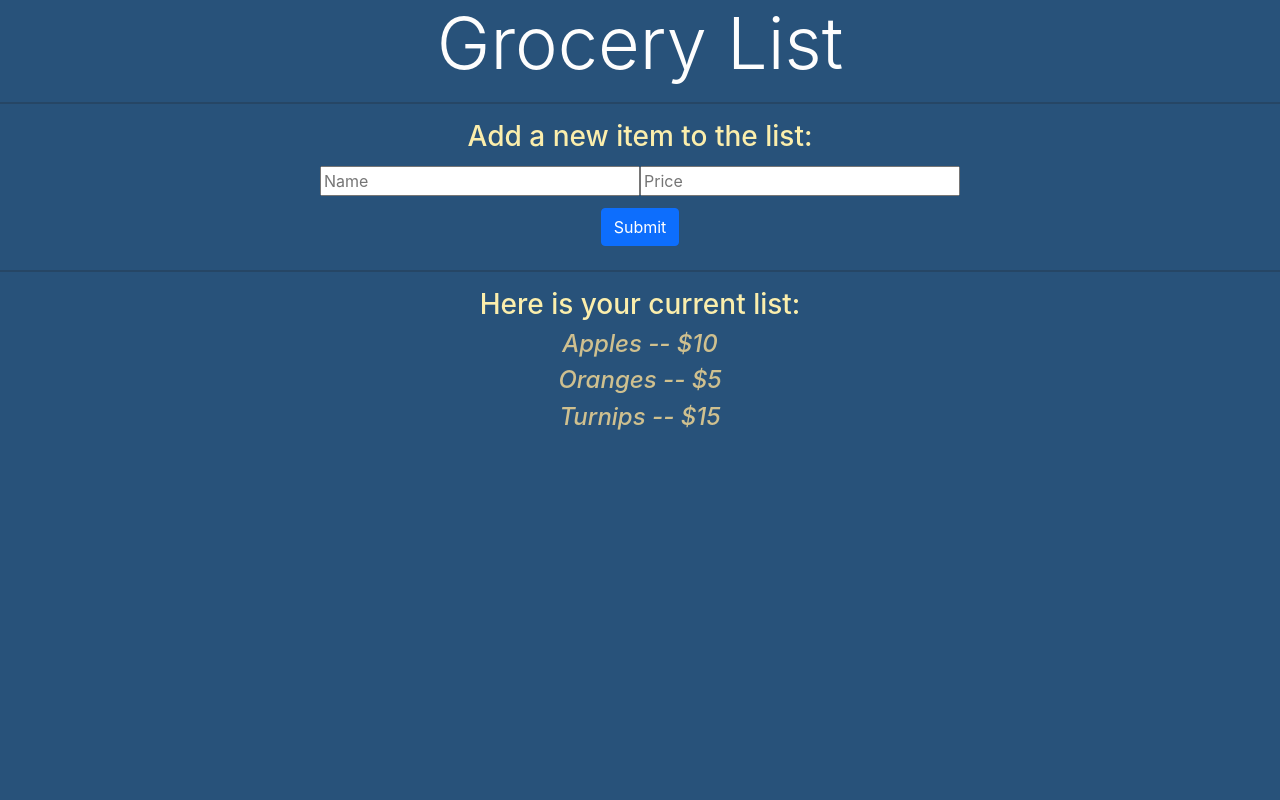
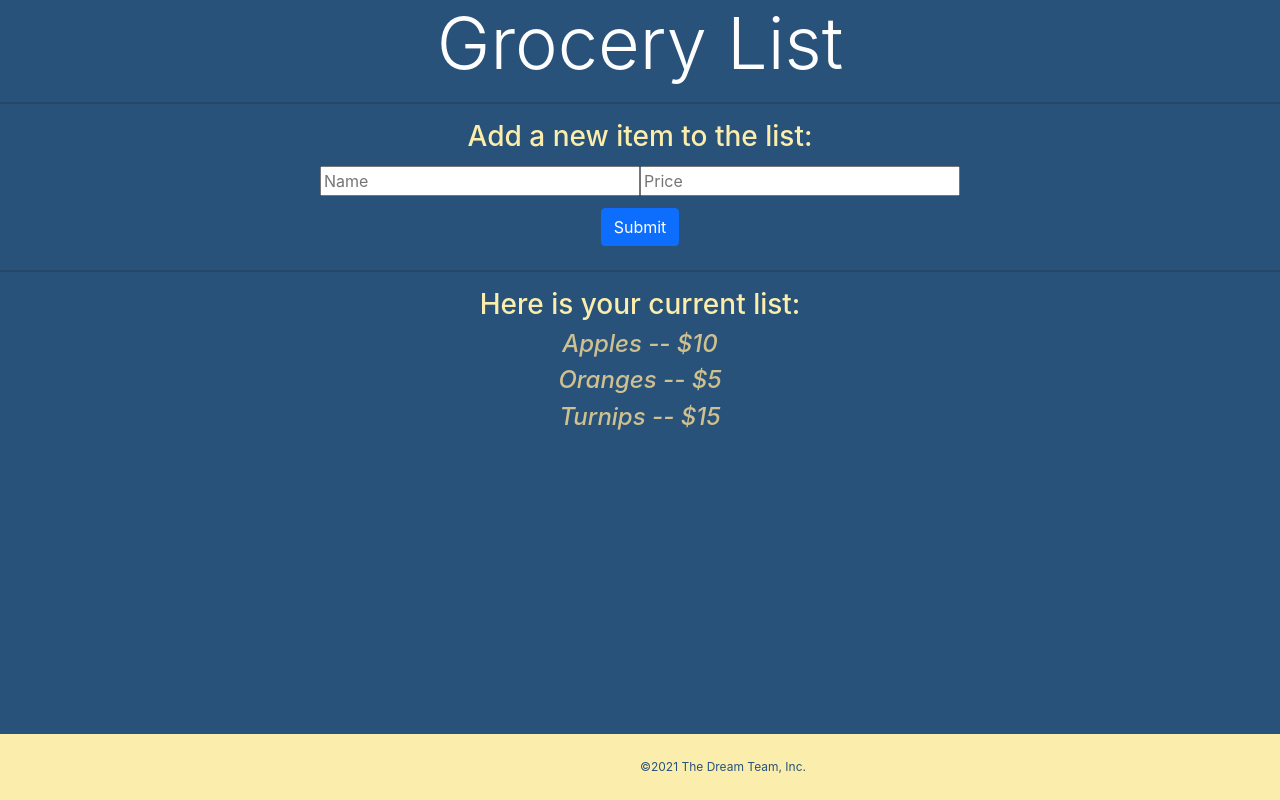
Before and after one commit to hary-singh/grocery_list, a React (Create React App) app: page / in a window 1280 px wide. Built offline with nearby package versions, Linux system fonts and the light colour scheme.

Commit message:
added favicon and footer

```diff
--- a/public/index.html
+++ b/public/index.html
@@ -32,7 +32,9 @@
   </head>
   <body>
     <noscript>You need to enable JavaScript to run this app.</noscript>
-    <div class="bgclr" id="root"></div>
+    <div id="root"></div>
+    <script src="https://use.fontawesome.com/59bddc0738.js"></script>
+    <script src="https://kit.fontawesome.com/e3520768a7.js" crossorigin="anonymous"></script>
 
     <!-- Option 1: Bootstrap Bundle with Popper -->
     <script src="https://cdn.jsdelivr.net/npm/bootstrap@5.0.0-beta2/dist/js/bootstrap.bundle.min.js" integrity="sha384-b5kHyXgcpbZJO/tY9Ul7kGkf1S0CWuKcCD38l8YkeH8z8QjE0GmW1gYU5S9FOnJ0" crossorigin="anonymous"></script>
@@ -48,5 +50,10 @@
       To begin the development, run `npm start` or `yarn start`.
       To create a production bundle, use `npm run build` or `yarn build`.
     -->
+    <footer>
+      <div class="footer navbar fixed-bottom">
+        <p class="copyright">©2021 The Dream Team, Inc.</p>
+      </div>
+    </footer>
   </body>
 </html>
--- a/src/App.js
+++ b/src/App.js
@@ -48,7 +48,9 @@ render() {
     <GroceryForm addItem={this.addItem} /><hr />
     <h3 className="text-center">Here is your current list:</h3>
     <GroceryList groceries={groceries} updateComplete={this.updateComplete} />
-    </div></>
+    </div>
+
+    </>
   )
 }
 }
--- a/src/index.css
+++ b/src/index.css
@@ -6,6 +6,7 @@ body {
     sans-serif;
   -webkit-font-smoothing: antialiased;
   -moz-osx-font-smoothing: grayscale;
+  padding-bottom: 70px;
 
 }
 
@@ -26,3 +27,12 @@ h3{
 hr{
   border-top: 2px dotted;
 }
+.navbar{
+  background-color: #fbeeac;
+}
+.copyright{
+  color: #28527a;
+  font-size: 0.75rem;
+  padding-top: 1rem;
+  padding-left: 50%;
+}
```
Also changed, not shown: 1 other file (tests, documents, lock files or other folders).
